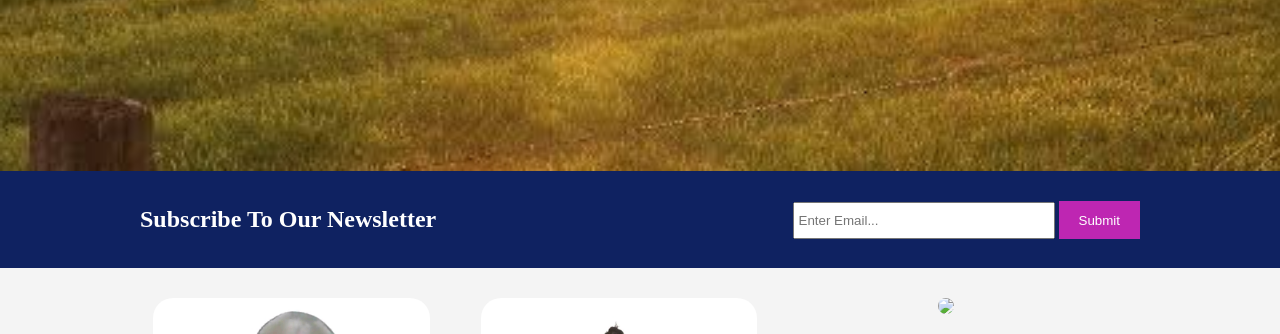
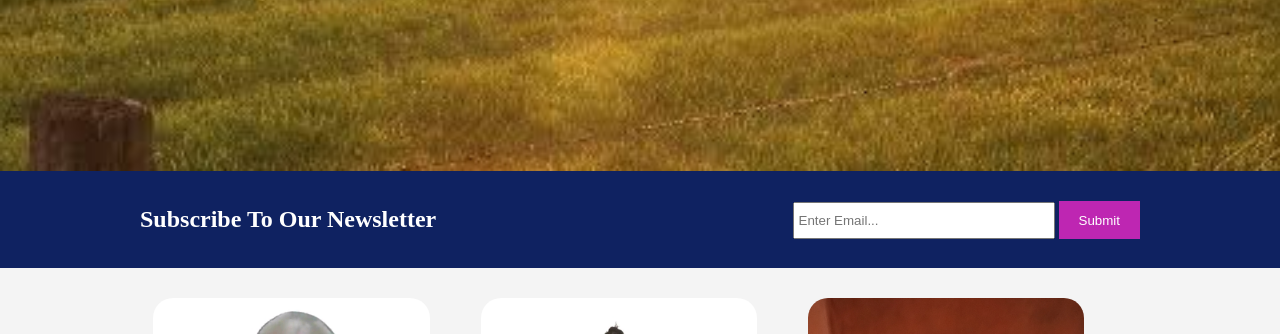
Before and after one commit to kennah5363/freshcompany, a plain HTML site: page index.html in a window 1280 px wide. Shown: the part 336-670 px from the top of the page. Drawn offline with Linux system fonts and the light colour scheme; a script that the page names is missing.

Commit message:
Add files via upload

```diff
--- a/index.html
+++ b/index.html
@@ -56,7 +56,7 @@
         <p>Assistant CEO And Treasurer</p>
       </div>
       <div class="box">
-        <img src="sec.jpeg">
+        <img src="sec.jpg">
         <h3>Victor Njoroge<i class="fa fa-facebook"></i></h3>
         <p>Secretary</p>
       </div>
```
